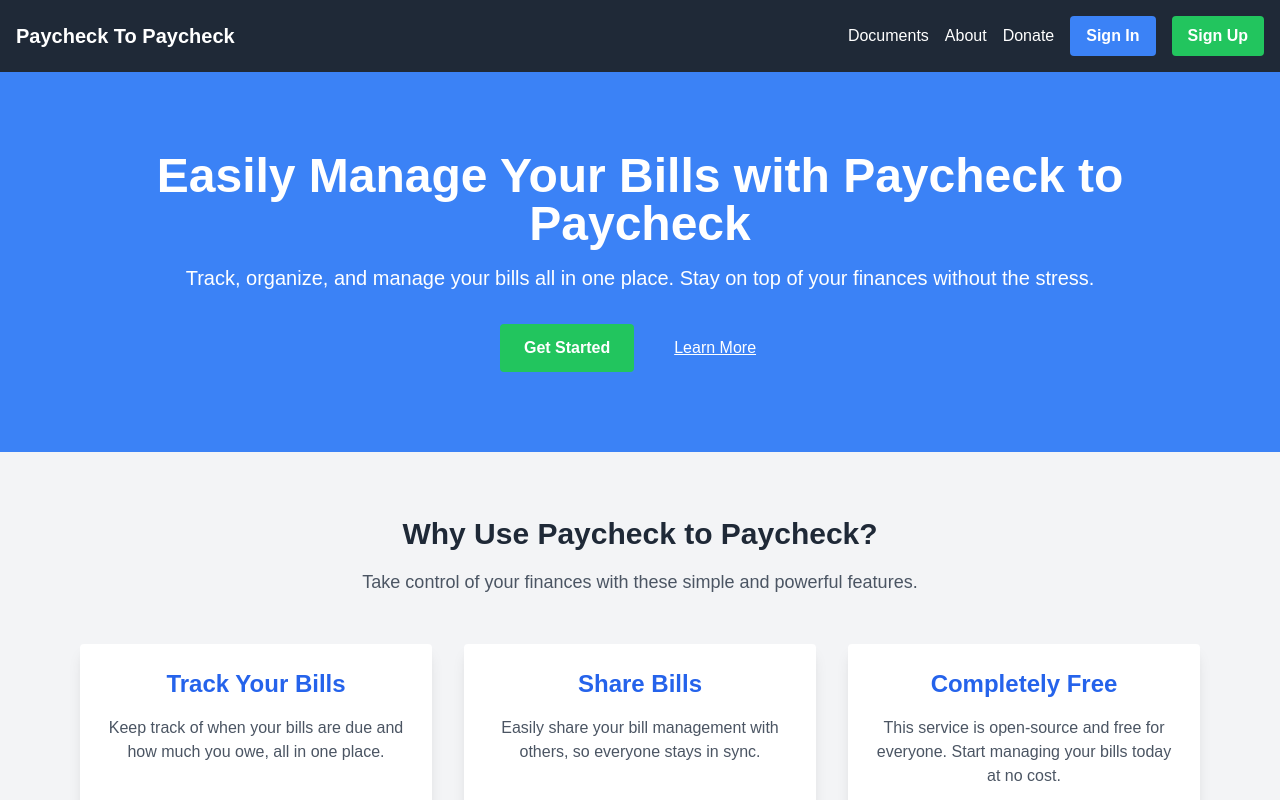
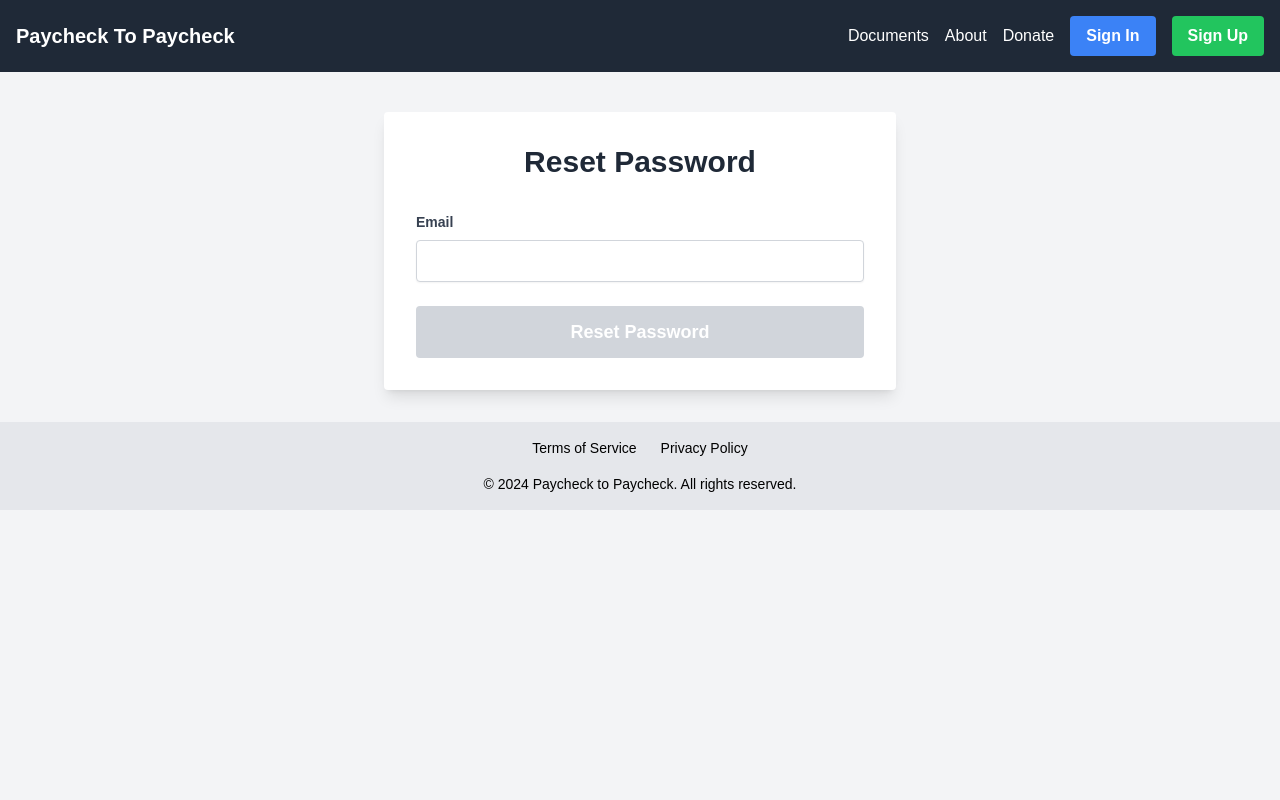
Before and after one commit to tuffant21/paycheck-to-paycheck, an Angular app: page /reset-password in a window 1280 px wide. Before the commit this address led to /. Shown: the top 800 px of the page. Built offline with nearby package versions, Linux system fonts and the light colour scheme; no server answers.

Commit message:
create a reset password component

```diff
--- a/src/app/app.routes.ts
+++ b/src/app/app.routes.ts
@@ -17,6 +17,12 @@ export const routes: Routes = [
   {
     path: 'sign-in',
     loadComponent: () => import('./sign-in/sign-in.component').then(m => m.SignInComponent),
+    canMatch: [authGuard],
+    data: { redirectLoggedInTo: '/expense-tracker', requiresLoggedOut: true }
+  },
+  {
+    path: 'reset-password',
+    loadComponent: () => import('./reset-password/reset-password.component').then(m => m.ResetPasswordComponent),
     canMatch: [authGuard],
     data: { redirectLoggedInTo: '/expense-tracker', requiresLoggedOut: true }
   },
--- a/src/app/auth-shared/auth-shared.component.html
+++ b/src/app/auth-shared/auth-shared.component.html
@@ -39,6 +39,8 @@
         }
       </div>
 
+      <ng-content></ng-content>
+
       <!-- Submit Button -->
       <app-button
         color="blue"
--- a/src/app/auth-shared/auth-shared.component.ts
+++ b/src/app/auth-shared/auth-shared.component.ts
@@ -1,10 +1,10 @@
+import { NgClass } from "@angular/common";
 import { Component, inject, input, signal, WritableSignal } from '@angular/core';
 import { FormBuilder, FormControl, FormGroup, ReactiveFormsModule, Validators } from "@angular/forms";
 import { Router } from "@angular/router";
-import { NgClass } from "@angular/common";
 import { Auth, GoogleAuthProvider, signInWithPopup, UserCredential } from 'firebase/auth';
+import { ButtonComponent } from "../button/button.component";
 import { FIREBASE_AUTH } from "../providers/firebase-auth.provider";
-import { ButtonComponent } from "../button/button.component";
 
 @Component({
   selector: 'app-auth-shared',
--- /dev/null
+++ b/src/app/reset-password/reset-password.component.html
@@ -0,0 +1,25 @@
+<div class="px-4">
+    <div class="max-w-lg mx-auto mt-10 p-8 bg-white shadow-lg rounded">
+        <h2 class="text-3xl font-bold text-center text-gray-800 mb-8">Reset Password</h2>
+
+        <!-- Reset Password Form -->
+        <form [formGroup]="fg" (submit)="submit()" class="space-y-6">
+
+            <!-- Email Field -->
+            <div>
+                <label for="email" class="block text-sm font-semibold text-gray-700">Email</label>
+                <input id="email" type="email" formControlName="email" name="email" (keyup)="updateEmailError()"
+                    (change)="updateEmailError()"
+                    class="mt-2 block w-full px-4 py-2 border border-gray-300 rounded shadow-sm focus:outline-none focus:ring-blue-500 focus:border-blue-500">
+                @if (emailError()) {
+                <span class="mt-2 text-center text-red-600 text-sm">{{ emailError() }}</span>
+                }
+            </div>
+
+            <!-- Submit Button -->
+            <app-button color="blue" class="flex justify-center" clazz="w-full text-lg font-semibold"
+                [disabled]="fg.invalid" padding="lg" text="Reset Password" [type]="'submit'"></app-button>
+        </form>
+
+    </div>
+</div>
--- /dev/null
+++ b/src/app/reset-password/reset-password.component.ts
@@ -0,0 +1,59 @@
+import { Component, inject, signal, WritableSignal } from '@angular/core';
+import { ButtonComponent } from "../button/button.component";
+import { FormBuilder, FormControl, FormGroup, ReactiveFormsModule, Validators } from '@angular/forms';
+import { FIREBASE_AUTH } from '../providers/firebase-auth.provider';
+import { Auth, sendPasswordResetEmail } from 'firebase/auth';
+
+@Component({
+  selector: 'app-reset-password',
+  standalone: true,
+  imports: [
+    ButtonComponent,
+    ReactiveFormsModule
+  ],
+  templateUrl: './reset-password.component.html',
+  styleUrl: './reset-password.component.scss'
+})
+export class ResetPasswordComponent {
+
+  private auth: Auth = inject(FIREBASE_AUTH);
+  private fb: FormBuilder = inject(FormBuilder);
+
+  protected fg: FormGroup;
+  protected emailError: WritableSignal<string> = signal('');
+
+  constructor() {
+    this.fg = this.fb.group({
+      email: ['', [Validators.required, Validators.email]],
+    });
+  }
+
+  updateEmailError() {
+    const email: FormControl = this.fg.get('email') as FormControl;
+
+    this.emailError.set('');
+
+    if (email.hasError('required')) {
+      this.emailError.set('Email is required');
+    } else if (email.hasError('email')) {
+      this.emailError.set('Email is invalid');
+    }
+  }
+
+  submit() {
+    if (this.fg.invalid) {
+      return;
+    }
+
+    const email = this.fg.value.email.trim();
+
+    sendPasswordResetEmail(this.auth, email)
+      .then(() => {
+        window.alert('Password reset email sent. Please check your inbox.');
+      })
+      .catch((error) => {
+        console.error('Error resetting password:', error);
+        window.alert('Error resetting password. Please try again.');
+      });
+  }
+}
--- a/src/app/sign-in/sign-in.component.html
+++ b/src/app/sign-in/sign-in.component.html
@@ -2,4 +2,13 @@
   [title]="title"
   [buttonText]="buttonText"
   [onSubmitAction]="submitAction"
-></app-auth-shared>
+>
+  <!-- Links for Reset Password and Create Account -->
+  <div class="flex justify-between items-center">
+    <!-- Create Account Link -->
+    <a routerLink="/sign-up" class="text-sm text-blue-500 hover:text-blue-600 hover:underline">Create an account</a>
+
+    <!-- Forgot Password Link -->
+    <a routerLink="/reset-password" class="text-sm text-blue-500 hover:text-blue-600 hover:underline">Forgot password?</a>
+  </div>
+</app-auth-shared>
--- a/src/app/sign-in/sign-in.component.ts
+++ b/src/app/sign-in/sign-in.component.ts
@@ -1,12 +1,14 @@
 import { Component } from '@angular/core';
 import { Auth, signInWithEmailAndPassword } from 'firebase/auth';
 import { AuthSharedComponent } from "../auth-shared/auth-shared.component";
+import { RouterLink } from '@angular/router';
 
 @Component({
   selector: 'app-sign-in',
   standalone: true,
   imports: [
-    AuthSharedComponent
+    AuthSharedComponent,
+    RouterLink
   ],
   templateUrl: './sign-in.component.html',
   styleUrl: './sign-in.component.scss'
--- a/src/app/sign-up/sign-up.component.html
+++ b/src/app/sign-up/sign-up.component.html
@@ -2,4 +2,10 @@
   [title]="title"
   [buttonText]="buttonText"
   [onSubmitAction]="submitAction"
-></app-auth-shared>
+>
+  <!-- Links for Reset Password and Create Account -->
+  <div class="text-right">
+    <!-- Create Account Link -->
+    <a routerLink="/sign-in" class="text-sm text-blue-500 hover:text-blue-600 hover:underline">Need to sign in?</a>
+  </div>
+</app-auth-shared>
--- a/src/app/sign-up/sign-up.component.ts
+++ b/src/app/sign-up/sign-up.component.ts
@@ -1,12 +1,14 @@
 import { Component } from '@angular/core';
 import { Auth, createUserWithEmailAndPassword } from 'firebase/auth';
 import { AuthSharedComponent } from "../auth-shared/auth-shared.component";
+import { RouterLink } from '@angular/router';
 
 @Component({
   selector: 'app-sign-up',
   standalone: true,
   imports: [
-    AuthSharedComponent
+    AuthSharedComponent,
+    RouterLink
   ],
   templateUrl: './sign-up.component.html',
   styleUrl: './sign-up.component.scss'
```
Also changed, not shown: src/app/reset-password/reset-password.component.scss (added).
